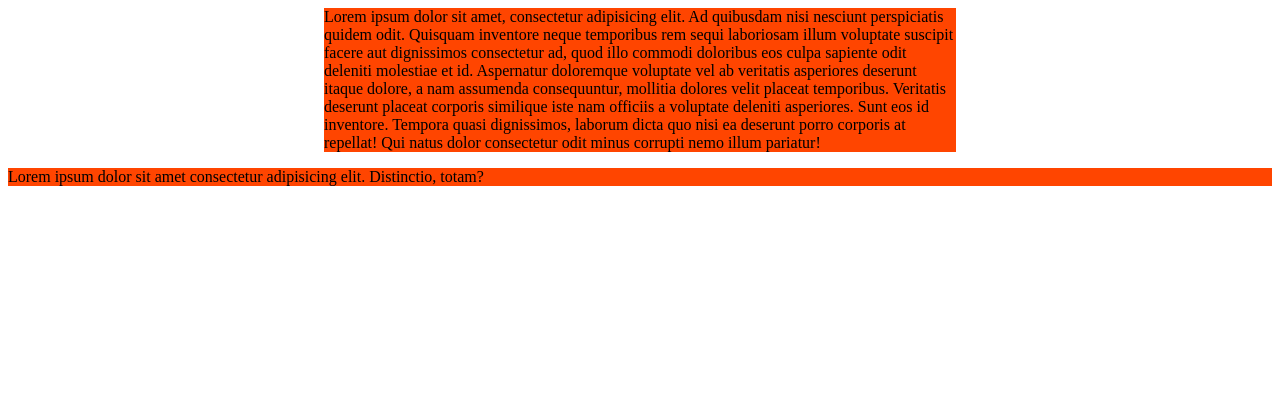
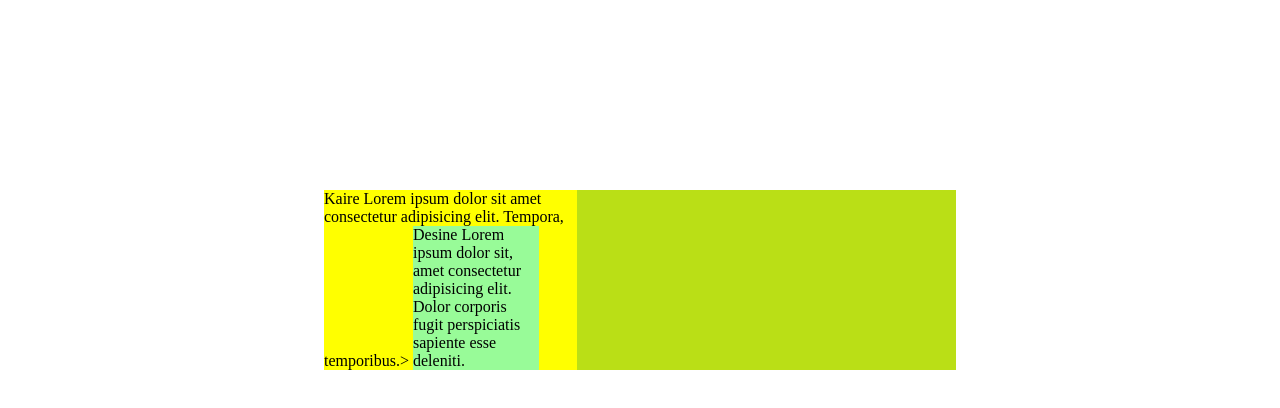
Before and after one commit to Ignasjj/2-serlokas, a website: page index.html in a window 1280 px wide. Drawn offline with Linux system fonts and the light colour scheme.

Commit message:
dizainas

```diff
--- a/index.html
+++ b/index.html
@@ -7,9 +7,11 @@
     <title>Serlokas</title>
 </head>
 <body>
-    <div style="background-color: orangered; width: 50%; margin-left: 25%;">Lorem ipsum dolor sit amet, consectetur adipisicing elit. Ad quibusdam nisi nesciunt perspiciatis quidem odit. Quisquam inventore neque temporibus rem sequi laboriosam illum voluptate suscipit facere aut dignissimos consectetur ad, quod illo commodi doloribus eos culpa sapiente odit deleniti molestiae et id. Aspernatur doloremque voluptate vel ab veritatis asperiores deserunt itaque dolore, a nam assumenda consequuntur, mollitia dolores velit placeat temporibus. Veritatis deserunt placeat corporis similique iste nam officiis a voluptate deleniti asperiores. Sunt eos id inventore. Tempora quasi dignissimos, laborum dicta quo nisi ea deserunt porro corporis at repellat! Qui natus dolor consectetur odit minus corrupti nemo illum pariatur!</div>
+    <div style="background-color: rgb(186, 223, 22); width: 50%; margin-left: 25%; margin-top: 15%;">
+        <div style="background-color:yellow; width: 40%; display: inline-block;"> Kaire Lorem ipsum dolor sit amet consectetur adipisicing elit. Tempora, temporibus.>
+        <div style="background-color:palegreen; width: 50%; display: inline-block;"> Desine Lorem ipsum dolor sit, amet consectetur adipisicing elit. Dolor corporis fugit perspiciatis sapiente esse deleniti.</div>
 
-    <p style="background-color: orangered;">Lorem ipsum dolor sit amet consectetur adipisicing elit. Distinctio, totam?</p>
+
 
 
 
```
